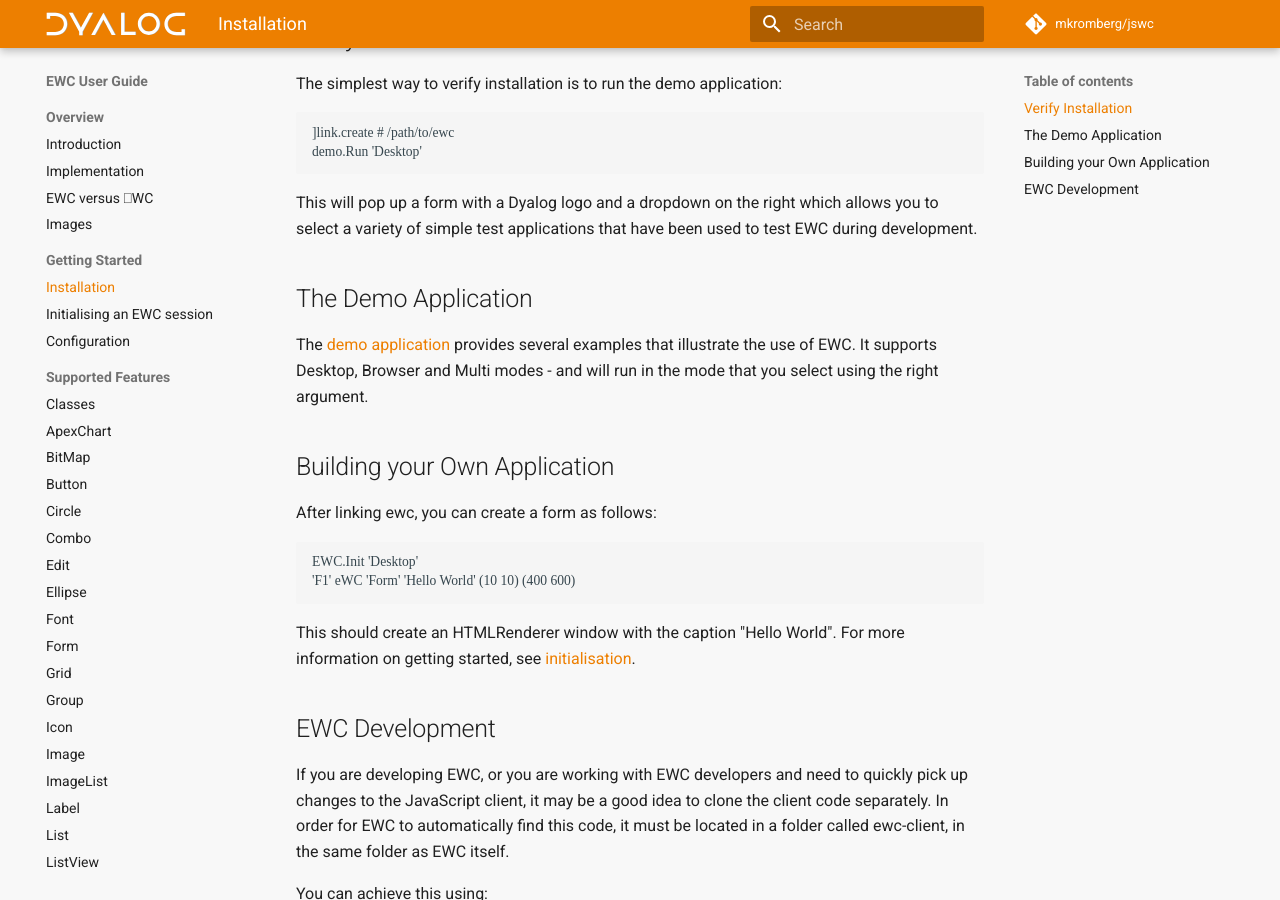
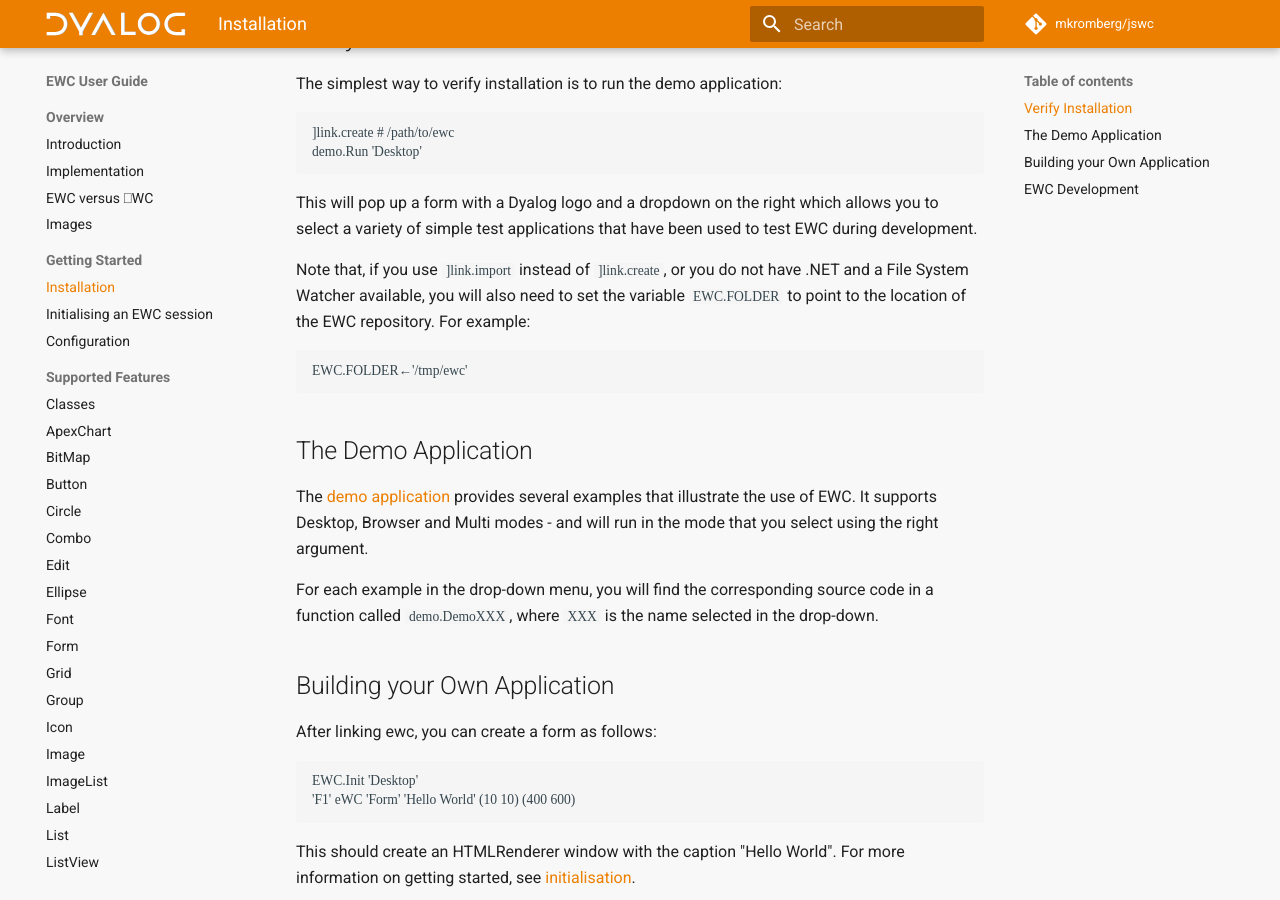
Before and after one commit to Dyalog/EWC, an MkDocs documentation site: the page built from docs/Usage/Installation.md, in a window 1280 px wide and 900 px high, scrolled down 352 px. Built offline with MkDocs 1.6.1 and Material for MkDocs 9.7.7, drawn with Linux system fonts in a browser that asks for light colours; some web fonts are replaced; comment, search, counter and statistics services are not loaded; the version menu is left out.

Commit message:
Replicate changes made to development repo

````diff
--- a/docs/Usage/Installation.md
+++ b/docs/Usage/Installation.md
@@ -21,11 +21,22 @@
 you to select a variety of simple test applications that have been used to test
 EWC during development.
 
+Note that, if you use `]link.import` instead of `]link.create`, or you do not have
+.NET and a File System Watcher available, you will also need to set the variable
+`EWC.FOLDER` to point to the location of the EWC repository. For example:
+
+```
+EWC.FOLDER←'/tmp/ewc'
+```
+
 ## The Demo Application
 
 The [demo application](Demo.md) provides several examples that illustrate the use of
 EWC. It supports Desktop, Browser and Multi modes - and will run in the mode that you
 select using the right argument.
+
+For each example in the drop-down menu, you will find the corresponding source code
+in a function called `demo.DemoXXX`, where `XXX` is the name selected in the drop-down.
 
 ## Building your Own Application
 
````
Also changed, not shown: 4 other files.
